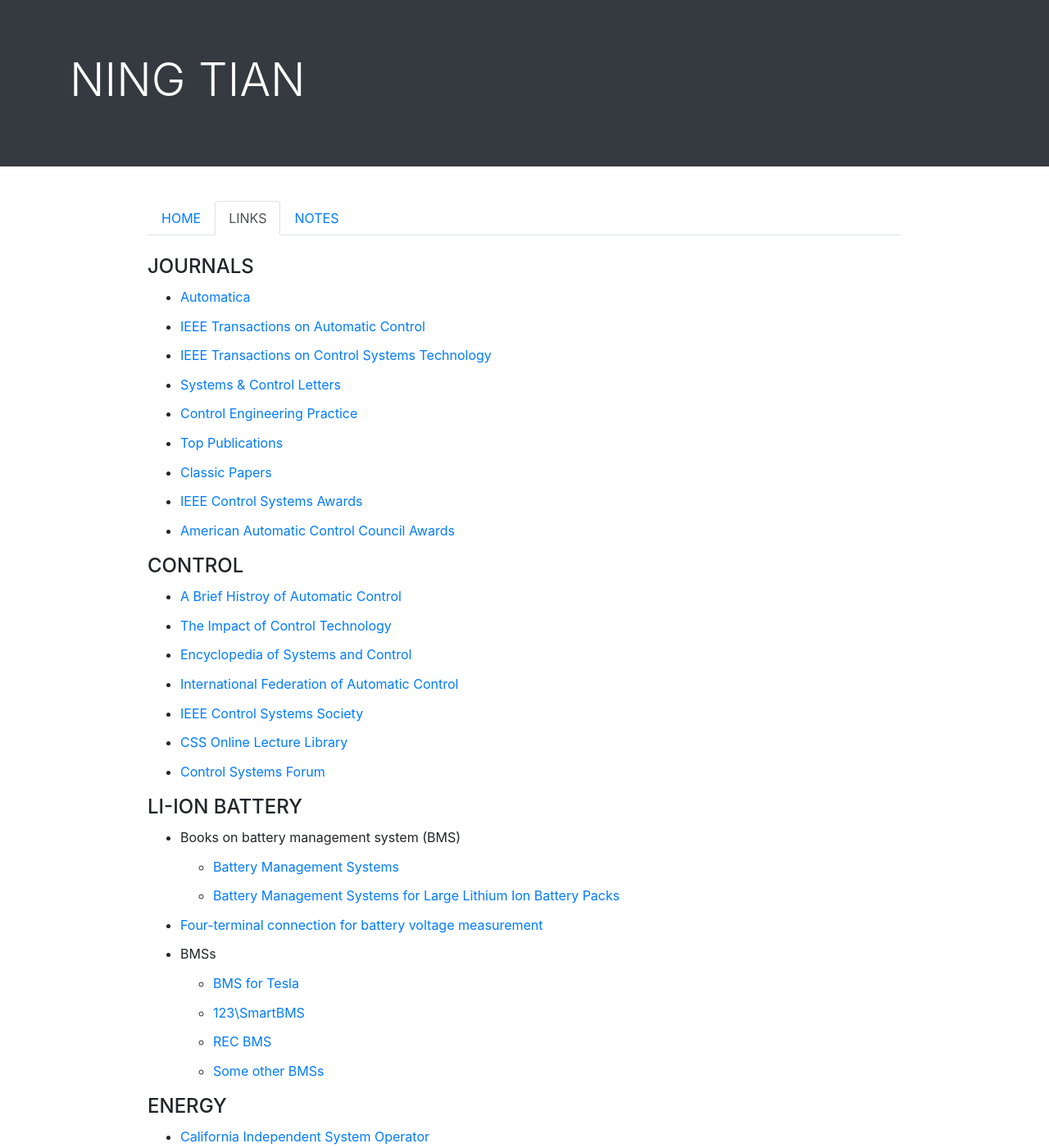
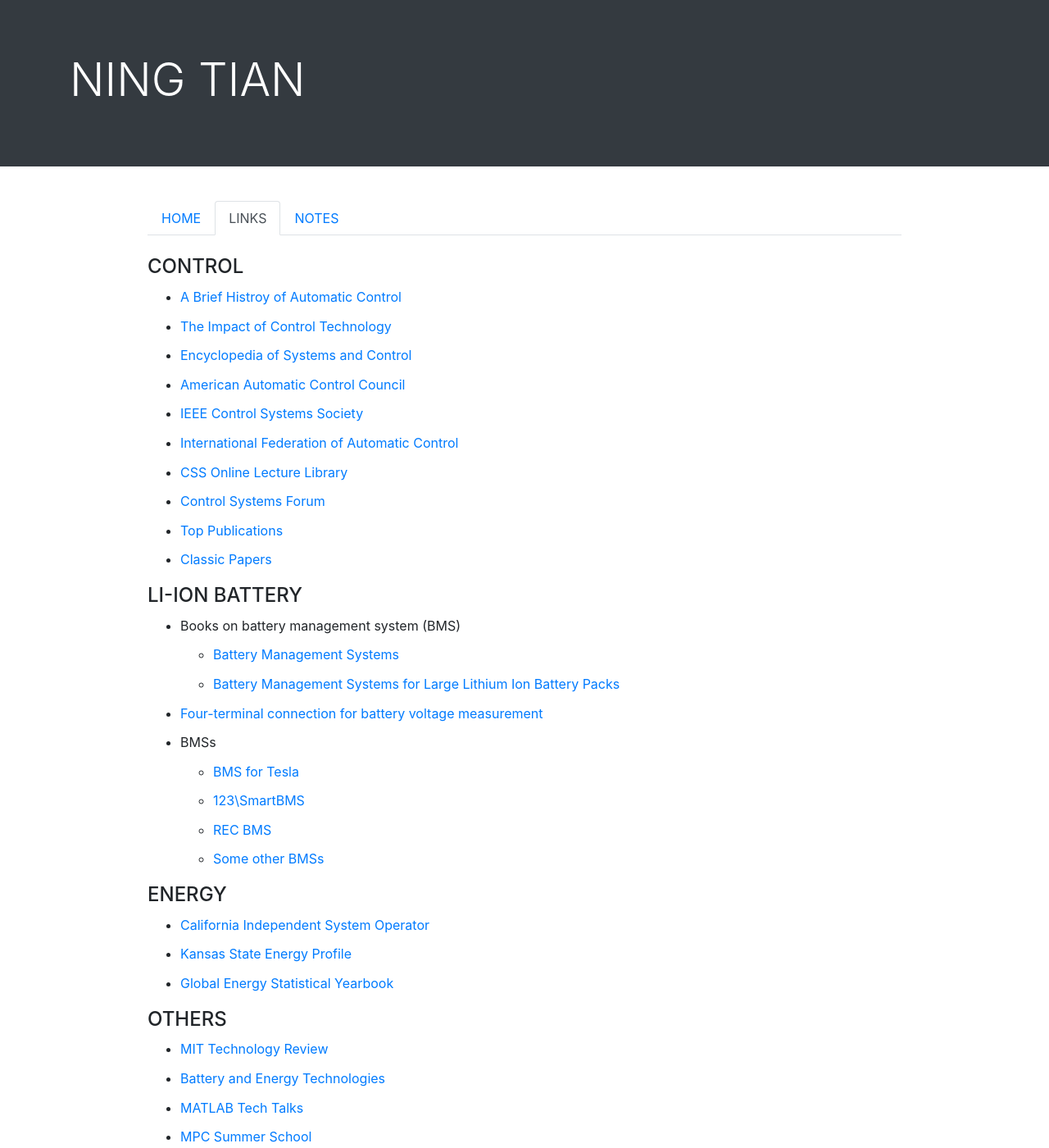
Before and after one commit to ningtian/ningtian.github.io, a Jekyll site: the page links/index.html, which Jekyll copies as it is, in a window 1280 px wide and 1400 px high. Shown: the whole window at 82% size. Built offline with Jekyll 4.4.1, drawn with Linux system fonts in a browser that asks for light colours.

Commit message:
Update index.html

```diff
--- a/links/index.html
+++ b/links/index.html
@@ -47,29 +47,6 @@
     <br>
 
     <div class="a">
-	<h4>JOURNALS</h4>
-
-	        <ul>
-
-	        <li><a href="http://www.sciencedirect.com/science/journal/00051098">Automatica</a></li>
-
-           	<li><a href="http://ieeexplore.ieee.org/xpl/RecentIssue.jsp?punumber=9">IEEE Transactions on Automatic Control</a></li>
-
-		<li><a href="http://ieeexplore.ieee.org/xpl/RecentIssue.jsp?punumber=87">IEEE Transactions on Control Systems Technology</a></li>
-
-	        <li><a href="http://www.sciencedirect.com/science/journal/01676911">Systems & Control Letters</a></li>
-
-	        <li><a href="http://www.sciencedirect.com/science/journal/09670661">Control Engineering Practice</a></li>
-
-		<li><a href="https://scholar.google.com/citations?view_op=top_venues&hl=en&vq=eng_automationcontroltheory">Top Publications</a></li>
-
-		<li><a href="https://scholar.google.com/citations?view_op=list_classic_articles&hl=en&by=2006&vq=eng_automationcontroltheory">Classic Papers </a></li>
-
-		<li><a href="http://www.ieeecss.org/awards/2018-award-recipients">IEEE Control Systems Awards </a></li>
-
-	        <li><a href="http://a2c2.org/awards/aacc-awards">American Automatic Control Council Awards </a></li>
-
-                </ul>
 
 
 
```
Also changed, not shown: other parts of links/index.html (+8 -2 lines).
